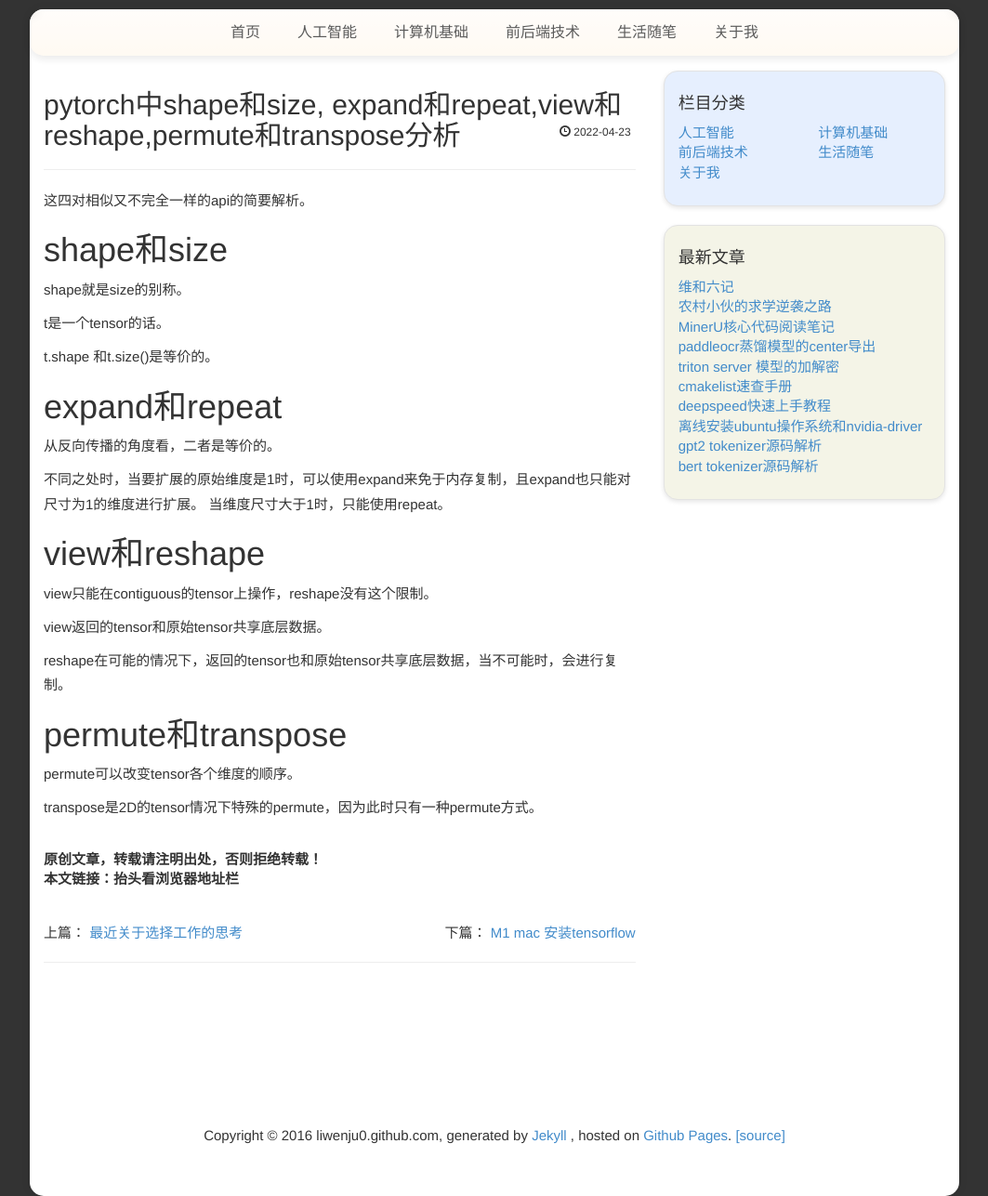
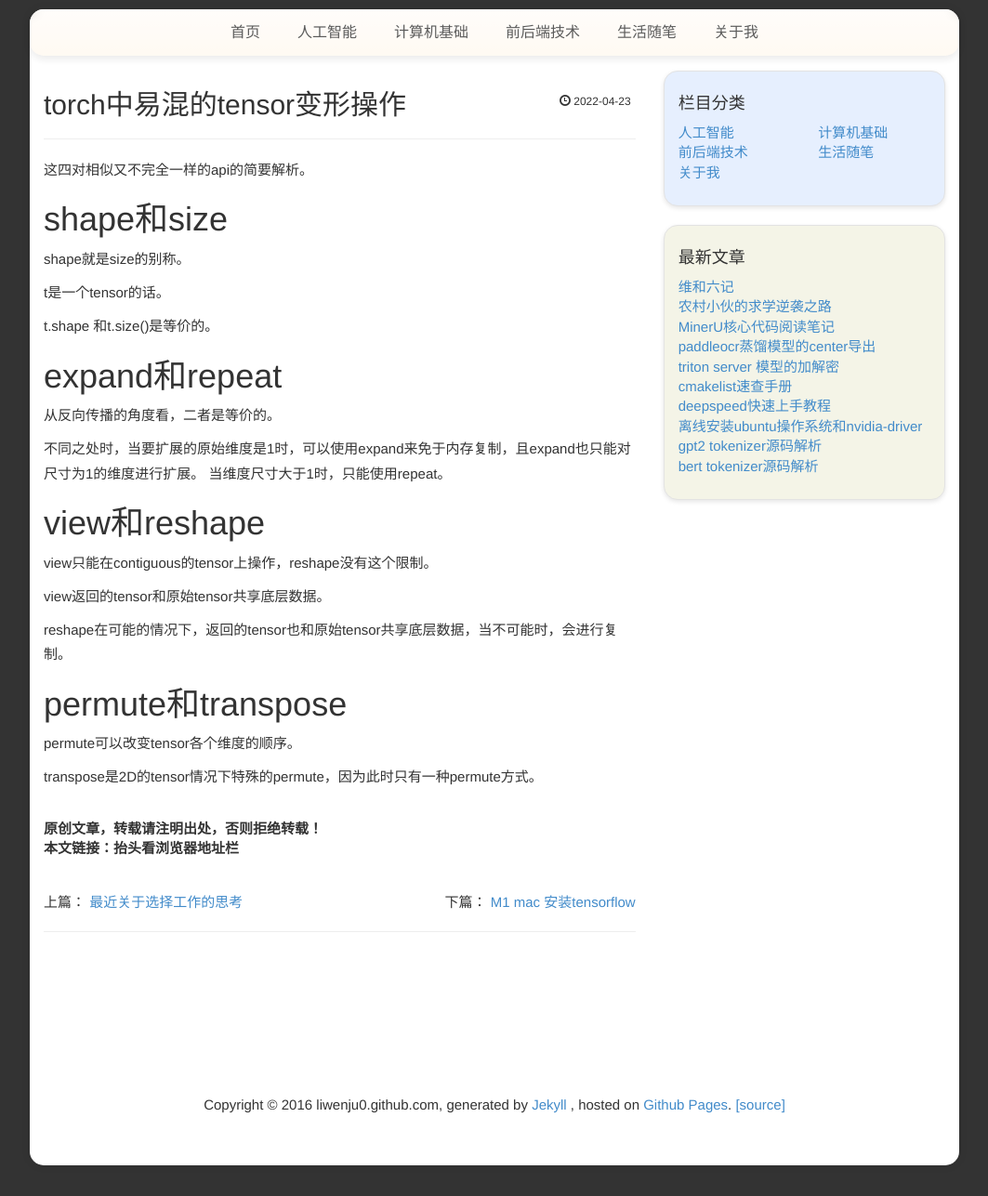
Before and after one commit to liwenju0/liwenju0.github.io, a Jekyll site: the page built from _posts/2022-04-23-torch中易混的tensor变形操作.md, in a window 1280 px wide. Shown: the whole page at 93% size, without its empty margins (108-1171 px from the left). Built offline with Jekyll 4.4.1, drawn with Linux system fonts in a browser that asks for light colours; comment, search, counter and statistics services are not loaded; after the commit the page ends 1254 px from its top, so only the background shows below that.

Commit message:
调整文章题目

```diff
--- a/_posts/2022-04-23-torch中易混的tensor变形操作.md
+++ b/_posts/2022-04-23-torch中易混的tensor变形操作.md
@@ -1,6 +1,6 @@
 ---
 layout: post
-title:  "pytorch中shape和size, expand和repeat,view和reshape,permute和transpose分析"
+title:  "torch中易混的tensor变形操作"
 date:   2022-04-23 09:20:08 +0800
 category: "AI"
 published: true
```
